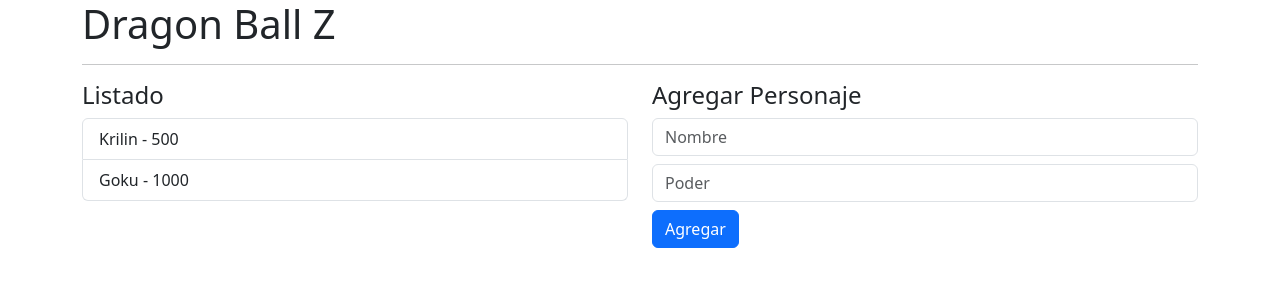
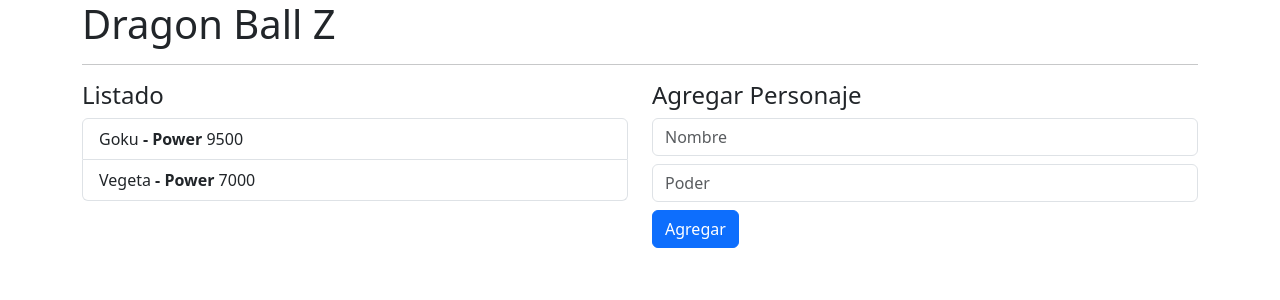
Before and after one commit to FReyesft/bases, an Angular app: page / in a window 1280 px wide. Shown: the top 300 px of the page. Built offline with nearby package versions, Linux system fonts and the light colour scheme.

Commit message:
new interface for characters

```diff
--- a/src/app/dbz/components/list/list.component.html
+++ b/src/app/dbz/components/list/list.component.html
@@ -1,5 +1,7 @@
 <h4>Listado</h4>
 <ul class="list-group">
-  <li class="list-group-item">Krilin - 500</li>
-  <li class="list-group-item">Goku - 1000</li>
+  <li *ngFor="let character of characterList" class="list-group-item">
+    <span>{{ character.name }}</span> <strong> - Power</strong>
+    {{ character.power }}
+  </li>
 </ul>
--- a/src/app/dbz/components/list/list.component.ts
+++ b/src/app/dbz/components/list/list.component.ts
@@ -1,4 +1,5 @@
-import { Component, OnInit } from '@angular/core';
+import { Component, OnInit, Input } from '@angular/core';
+import { Character } from '../../interfaces/character.interface';
 
 @Component({
   selector: 'app-dbz-list',
@@ -6,6 +7,13 @@ import { Component, OnInit } from '@angular/core';
   styleUrls: ['./list.component.css']
 })
 export class ListComponent implements OnInit {
+  @Input()
+  public characterList: Character[] = [
+    {
+      name: 'Trunk',
+      power: 100
+    }
+  ]
 
   constructor() { }
 
--- /dev/null
+++ b/src/app/dbz/interfaces/character.interface.ts
@@ -0,0 +1,4 @@
+export interface Character {
+  name: string;
+  power: number;
+}
--- a/src/app/dbz/pages/main-page.component.html
+++ b/src/app/dbz/pages/main-page.component.html
@@ -3,7 +3,7 @@
 
 <div class="row">
   <div class="col">
-    <app-dbz-list></app-dbz-list>
+    <app-dbz-list [characterList]="characters"></app-dbz-list>
   </div>
   <div class="col">
     <app-add-caracter-form></app-add-caracter-form>
--- a/src/app/dbz/pages/main-page.component.ts
+++ b/src/app/dbz/pages/main-page.component.ts
@@ -1,12 +1,20 @@
 import { Component } from '@angular/core';
-
+import { Character } from '../interfaces/character.interface';
 @Component({
   selector: 'app-dbz-main-page',
   templateUrl: './main-page.component.html'
 })
 
 export class DbzComponent {
+  public characters: Character[] = [
+    {
+      name: 'Goku',
+      power: 9500
+    }, {
+      name: 'Vegeta',
+      power: 7000
+    }
+
+  ];
   constructor() { }
-
-
 }
```
